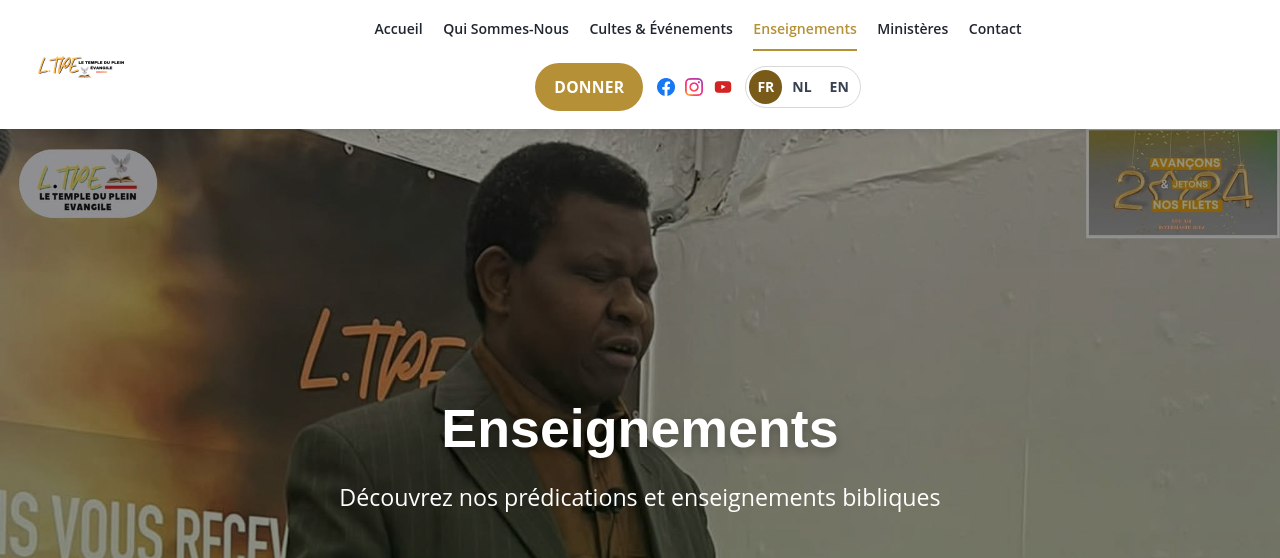
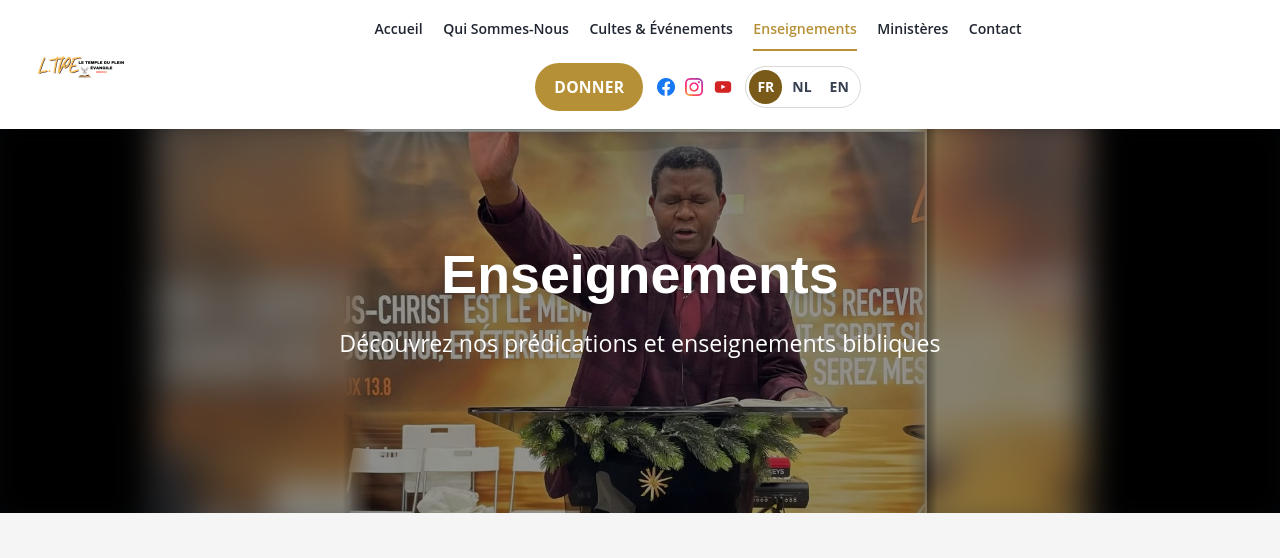
Before and after one commit to MikeTD24/ltpe-website, a plain HTML site: page teachings.html in a window 1280 px wide. Shown: the top 558 px of the page. Drawn offline with Linux system fonts and the light colour scheme.

Commit message:
Use new pastor photo in compact teachings banner with soft backdrop

```diff
--- a/css/refinements.css
+++ b/css/refinements.css
@@ -61,12 +61,23 @@ section {
   background-position: center 40%;
 }
 .hero.hero-teachings {
+  --teachings-banner-height: clamp(380px, 30vw, 500px);
+
   display: flex;
   background: #1a2332;
-  min-height: 360px;
-  height: 54vw;
+  min-height: 0;
+  height: var(--teachings-banner-height);
   padding: 40px 20px;
   text-align: center;
+}
+
+.hero-teachings::before {
+  content: '';
+  position: absolute;
+  inset: -20px;
+  background: url('../images/teachings-banner-2.png') center / cover no-repeat;
+  filter: blur(18px);
+  pointer-events: none;
 }
 
 .hero-teachings::after {
@@ -77,14 +88,24 @@ section {
   pointer-events: none;
 }
 
+.teachings-hero-frame {
+  position: absolute;
+  top: 0;
+  left: 50%;
+  width: 100%;
+  max-width: calc(var(--teachings-banner-height) * 1.55);
+  height: 100%;
+  transform: translateX(-50%);
+  overflow: hidden;
+  mask-image: linear-gradient(to right, transparent, black 5%, black 95%, transparent);
+}
+
 .teachings-hero-photo {
-  position: absolute;
-  inset: 0;
   display: block;
   width: 100%;
   height: 100%;
   object-fit: cover;
-  object-position: center top;
+  object-position: center;
 }
 
 .hero-teachings .hero-content {
@@ -119,8 +140,7 @@ section {
 
 @media (max-width: 760px) {
   .hero.hero-teachings {
-    height: 62vw;
-    min-height: 360px;
+    --teachings-banner-height: 360px;
   }
 
   .hero-teachings .hero-content {
--- a/teachings.html
+++ b/teachings.html
@@ -68,10 +68,12 @@
     <!-- HERO SECTION -->
     <main>
       <section class="hero hero-teachings">
-        <img
-          class="teachings-hero-photo"
-          src="images/Pastor3.jpeg"
-          alt="Le pasteur Martin MFUAMBA MUAMBA enseigne, la Bible ouverte sur le pupitre" />
+        <div class="teachings-hero-frame">
+          <img
+            class="teachings-hero-photo"
+            src="images/teachings-banner-2.png"
+            alt="Le pasteur Martin MFUAMBA MUAMBA enseigne, la Bible ouverte sur le pupitre" />
+        </div>
         <div class="hero-content">
           <h1>Enseignements</h1>
           <p>Découvrez nos prédications et enseignements bibliques</p>
```
Also changed, not shown: REPRISE_PROJET.md (+1 -1 lines), images/teachings-banner-1.png (added), images/teachings-banner-2.png (added).
